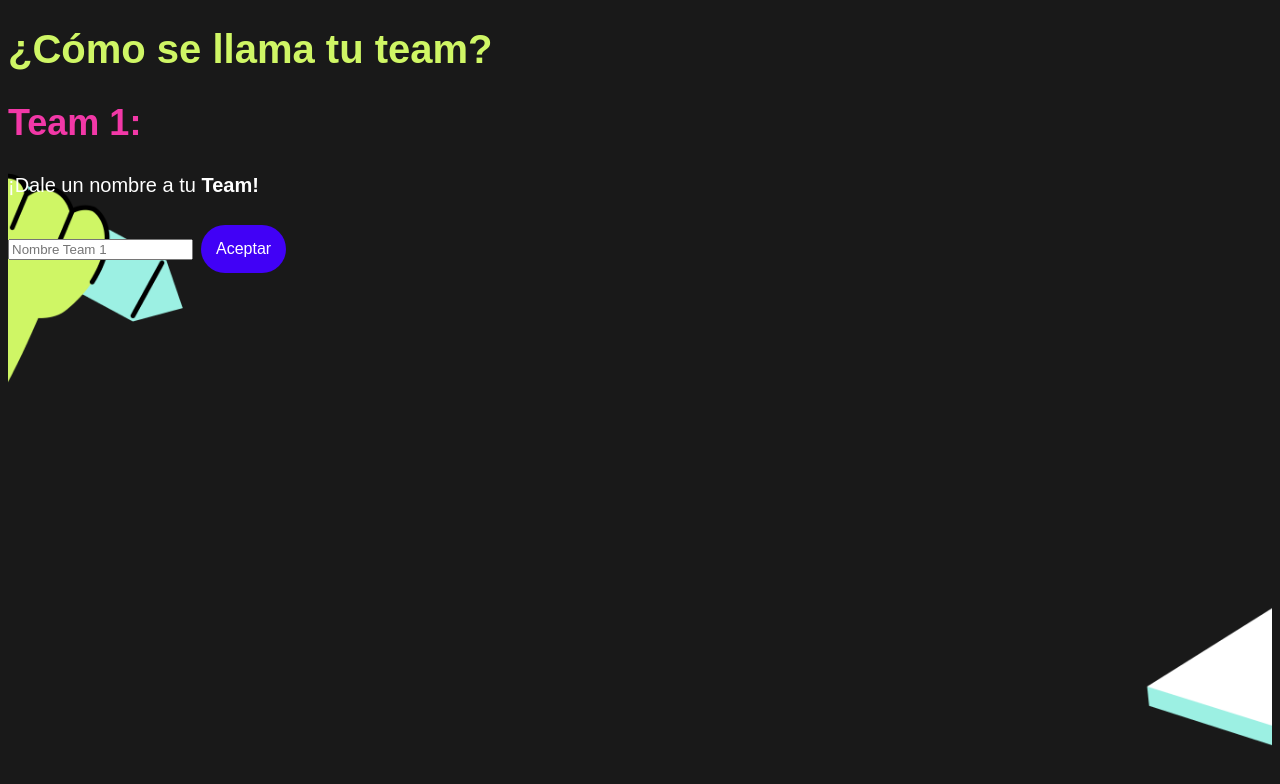
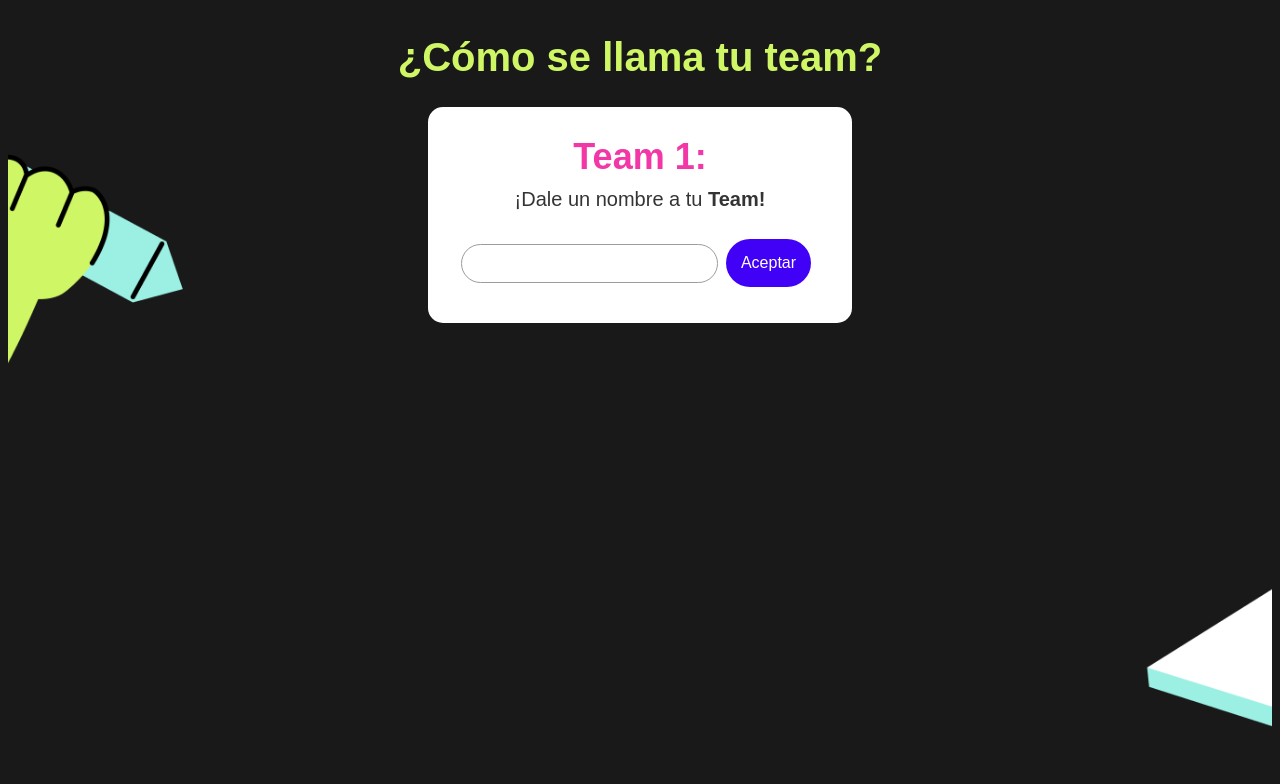
Before and after one commit to danramirez11/ASAP, a React (Vite) app: page / in a window 1280 px wide. Both pictures are taken after a click on the button "¡ Comenzar !". Shown: the top 784 px of the page. Built offline with nearby package versions, Linux system fonts and the light colour scheme; a web font is replaced by a local one.

Commit message:
style style styleeee

```diff
--- a/src/screens/InputTeams/InputTeams.css
+++ b/src/screens/InputTeams/InputTeams.css
@@ -1,4 +1,4 @@
-.screenTeams-body {
+.screeninputbody {
     background-image: url('/src/assests/imgs/seleccionTeam.png');
     background-size: cover;
     background-position: center;
@@ -6,4 +6,37 @@
     height: 100vh;
     margin: 0;
     padding: 0;
+    display: flex;
+    align-items: center;
+    flex-direction: column;
 }
+
+.card-input{
+  display: flex;
+  align-items: center;
+  justify-content: center;
+  background-color: white;
+  flex-direction: column;
+  width: 424px;
+  border-radius: 15px;
+}
+
+.placeholder-team{
+    background-color: white;
+    border: 1px solid #9C9C9C;
+    border-radius: 100px;
+    height: 35px;
+    width: 251px;
+    opacity: 1;
+    text-indent: 20px;
+    margin-bottom: 40px;
+    margin-top: 10px;
+}
+
+.card-input h2{
+    margin-bottom: -10px;
+}
+
+.text-team{
+    color: #343434;
+}
--- a/src/screens/InputTeams/InputTeams.tsx
+++ b/src/screens/InputTeams/InputTeams.tsx
@@ -1,6 +1,6 @@
 import { useState, useRef } from "react";
 import { Teams } from "../../types/types";
-import "./InputTeam.css";
+import "./InputTeams.css";
 
 const InputTeams = ({Onclick, changeTeamName, addPlayerToTeam, teams}: {Onclick: () => void; changeTeamName: (team: 'team1' | 'team2', name: string) => void; addPlayerToTeam: (team: 'team1' | 'team2', player: string) => void;
   teams: Teams;
@@ -62,14 +62,16 @@ const InputTeams = ({Onclick, changeTeamName, addPlayerToTeam, teams}: {Onclick:
     <div className="screeninputbody">
       {indexteam === 0 ? (
         <>
-          <h1>¿Cómo se llama tu team?</h1>
+        <h1>¿Cómo se llama tu team?</h1>
           <div className="card-input">
             <h2>Team 1: <span>{teams.team1.name}</span></h2>
-            <p>¡Dale un nombre a tu <b>Team!</b></p>
-            <input type="text" placeholder="Nombre Team 1" ref={team1Ref}
+            <p className="text-team">¡Dale un nombre a tu <b>Team!</b></p>
+            <div className="placeholder-button">
+            <input className="placeholder-team" type="text" placeholder="" ref={team1Ref}
             onChange={() => handleTeamNameChange(1)}
             />
             <button onClick={() => handleSubmitTeam(1)}>Aceptar</button>
+            </div>
           </div>
         </>
       ) : indexteam === 1 ? (
@@ -77,10 +79,12 @@ const InputTeams = ({Onclick, changeTeamName, addPlayerToTeam, teams}: {Onclick:
           <h1>¿Apodos épicos o qué?</h1>
           <div className="card-input">
             <h2>{teams.team1.name}</h2>
-            <p>Pon los apodos de tu <b>Team</b></p>
+            <p className="text-team">Pon los apodos de tu <b>Team</b></p>
             { teams.team1.players.map((player) => (<p key={player.name}>{player.name}</p>))}
-            <input type="text" placeholder="" ref={memberRef} />
+            <div className="placeholder-button">
+            <input className="placeholder-team" type="text" placeholder="" ref={memberRef} />
             <button onClick={() => handleAddMember(1)}>{teamMembers.length < 2 ? 'Agregar' : 'Siguiente'}</button>
+            </div>
           </div>
         </>
       ) : indexteam === 2 ? (
```
